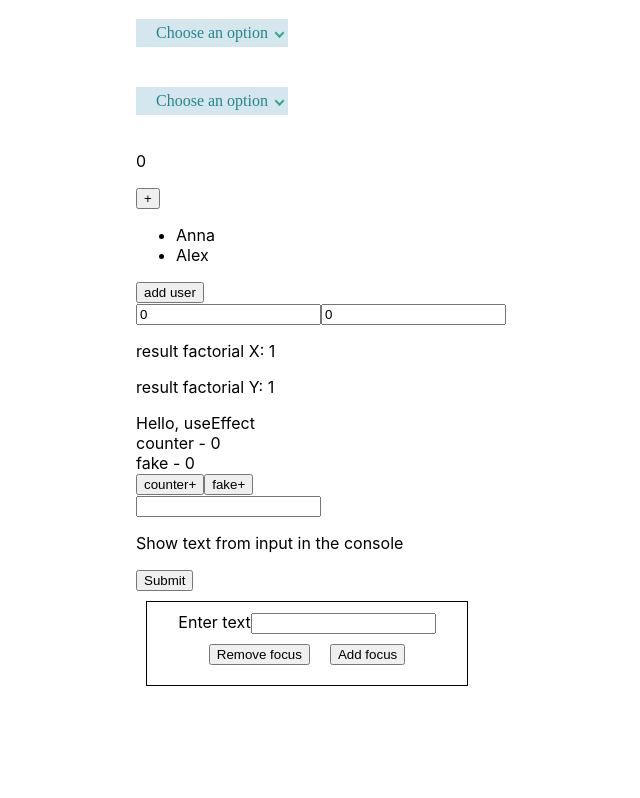
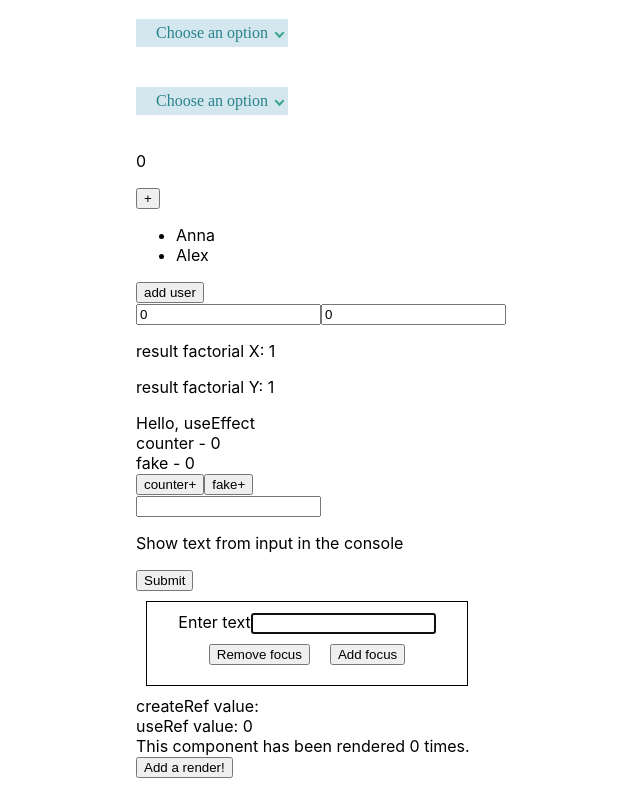
Before and after one commit to Yaroslav-Mig/react-ts-training, a React (Create React App) app: page / in a window 1280 px wide. Shown: the part 424-1222 px from the top of the page, without its empty margins (54-694 px from the left). Before the commit the page ends 1130 px from the top, so only its background shows below. Built offline with nearby package versions, Linux system fonts and the light colour scheme.

Commit message:
refact: add useRef and createRef

```diff
--- a/src/components/useRef/useRefDemo.module.css
+++ b/src/components/useRef/useRefDemo.module.css
@@ -5,7 +5,9 @@
   padding: 10px;
   width: 300px;
 }
-
 .btn {
   margin: 10px;
 }
+.values {
+  padding: 10px;
+}
--- a/src/components/useRef/useRefDemo.tsx
+++ b/src/components/useRef/useRefDemo.tsx
@@ -1,9 +1,14 @@
-import React, { ChangeEvent, useRef, useState } from 'react';
+import React, { ChangeEvent, createRef, useEffect, useRef, useState } from 'react';
 import st from './useRefDemo.module.css';
 
 const useRefDemo = () => {
   console.log('useRefDemo');
-  return <InputToggleButtonMemo />;
+  return (
+    <>
+      <InputToggleButtonMemo />
+      <CreateRefDemo />
+    </>
+  );
 };
 export default React.memo(useRefDemo);
 
@@ -12,6 +17,11 @@ const InputToggleButton = () => {
 
   const [value, setValue] = useState<string>('');
   const inputEl = useRef<HTMLInputElement>(null);
+
+  useEffect(() => {
+    const el = inputEl.current as HTMLInputElement;
+    el.focus();
+  }, []);
 
   const BlurHandler = () => {
     const el = inputEl.current as HTMLInputElement;
@@ -37,3 +47,39 @@ const InputToggleButton = () => {
   );
 };
 const InputToggleButtonMemo = React.memo(InputToggleButton);
+
+// Compiled with --strictNullChecks
+export const CreateRefDemo = () => {
+  const [counter, setCounter] = useState<number>(0);
+
+  const createRefExp = createRef<number | null>();
+  const useRefExp = useRef<number | null>(0);
+  console.log(createRefExp, '1');
+
+  const onClickHandler = () => setCounter(counter + 1);
+  if (!createRefExp) {
+    //@ts-ignore
+    createRefExp.current = counter;
+    console.log(createRefExp, '2');
+    // createRefExp['current']['style']['color'] = 'red';
+    // createRefExp.current.style.color = 'red';
+  }
+  if (!useRefExp.current) {
+    useRefExp.current = counter;
+  }
+
+  return (
+    <section className='box'>
+      <div className='values'>
+        <span>createRef value: {createRefExp.current}</span>
+      </div>
+      <div className='values'>
+        <span>useRef value: {useRefExp.current}</span>
+      </div>
+      <div className='values'>
+        <span>This component has been rendered {counter} times. </span>
+      </div>
+      <button onClick={onClickHandler}>Add a render!</button>
+    </section>
+  );
+};
```
